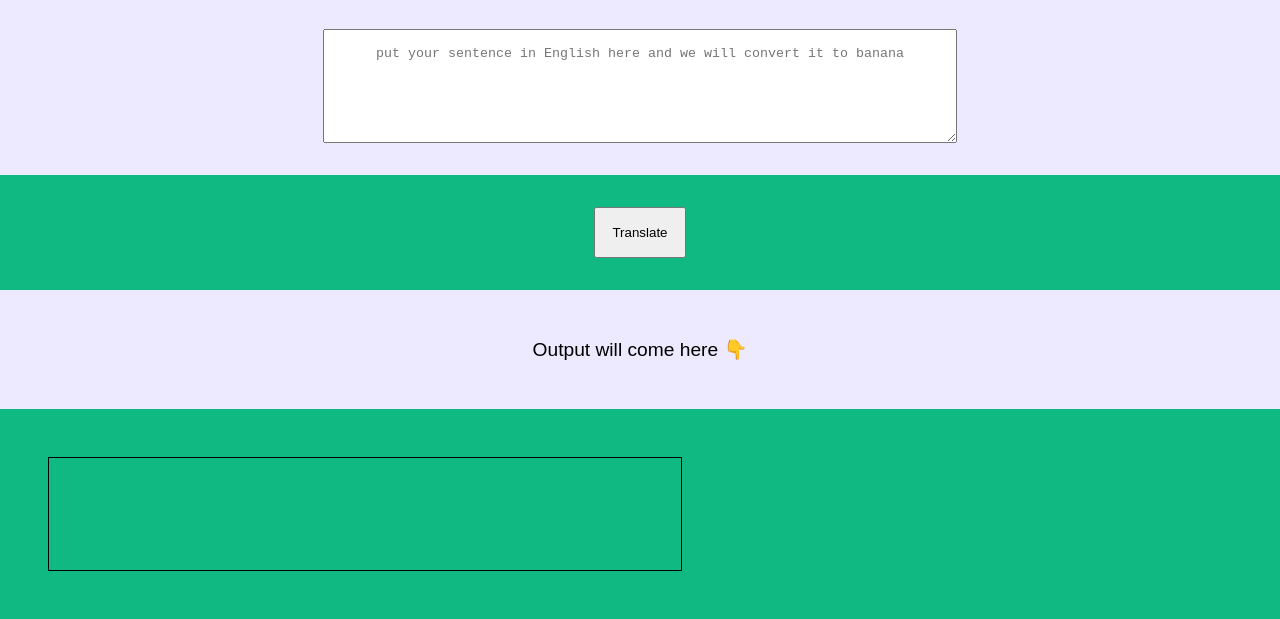
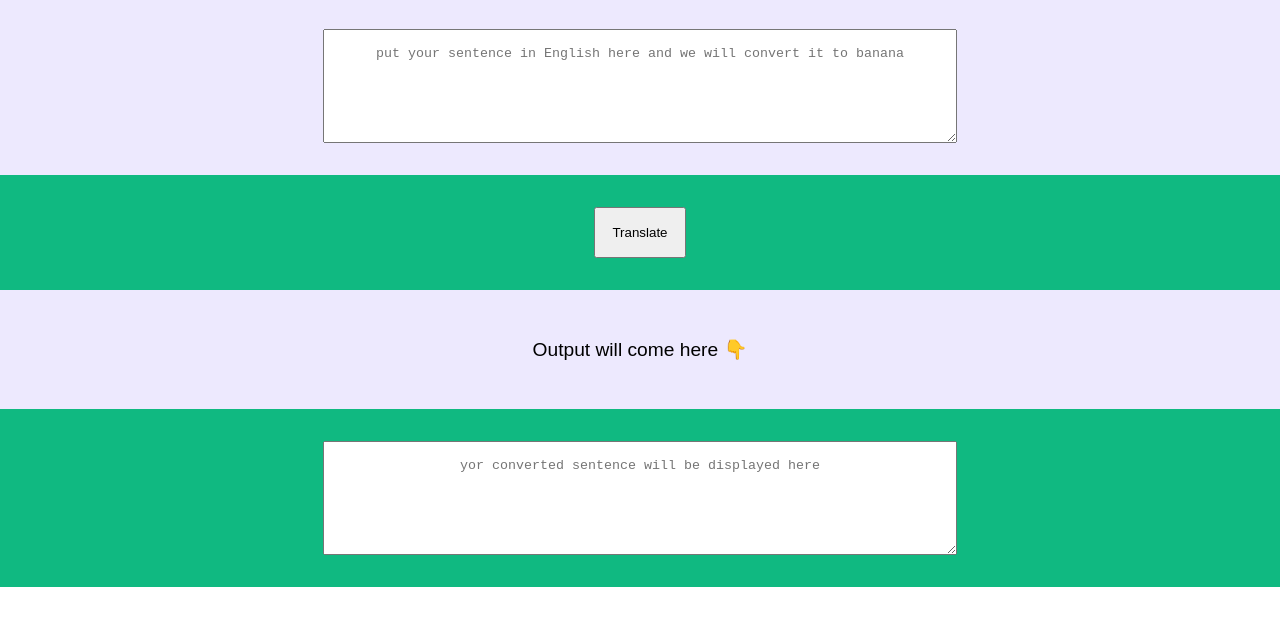
Before and after one commit to rohanjha3999/banana-speak, a plain HTML site: page index.html in a window 1280 px wide. Shown: the part 401-1020 px from the top of the page. After the commit the page ends 988 px from the top, so only its background shows below. Drawn offline with Linux system fonts and the light colour scheme.

Commit message:
groot language

```diff
--- a/index.html
+++ b/index.html
@@ -13,14 +13,6 @@
             display: block;
             margin: 1rem;
             padding: 1rem 2rem;
-        }
-
-        #output {
-            border: 1px solid black;
-            height: 10vh;
-            width: 80%;
-            margin: 1rem;
-            padding: 1rem 1rem;
         }
     </style>
 </head>
@@ -62,9 +54,8 @@
     </section>
 
     <section class="section">
-        <div class="container container-center" id="output">
+        <textarea class="container container-center" id="output" placeholder="yor converted sentence will be displayed here"></textarea>
 
-        </div>
     </section>
 
     <script src="app.js" type="text/javascript"></script>
```
